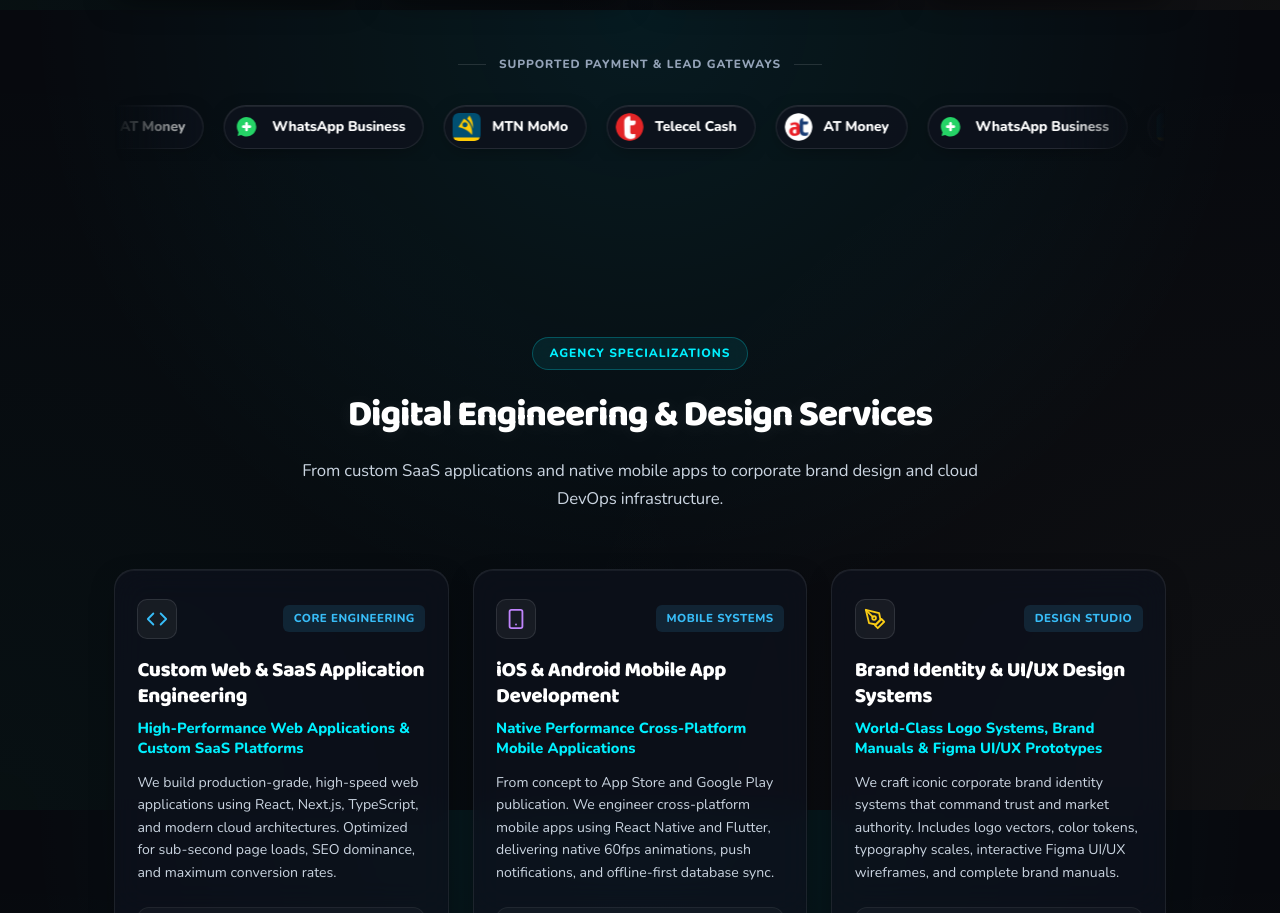
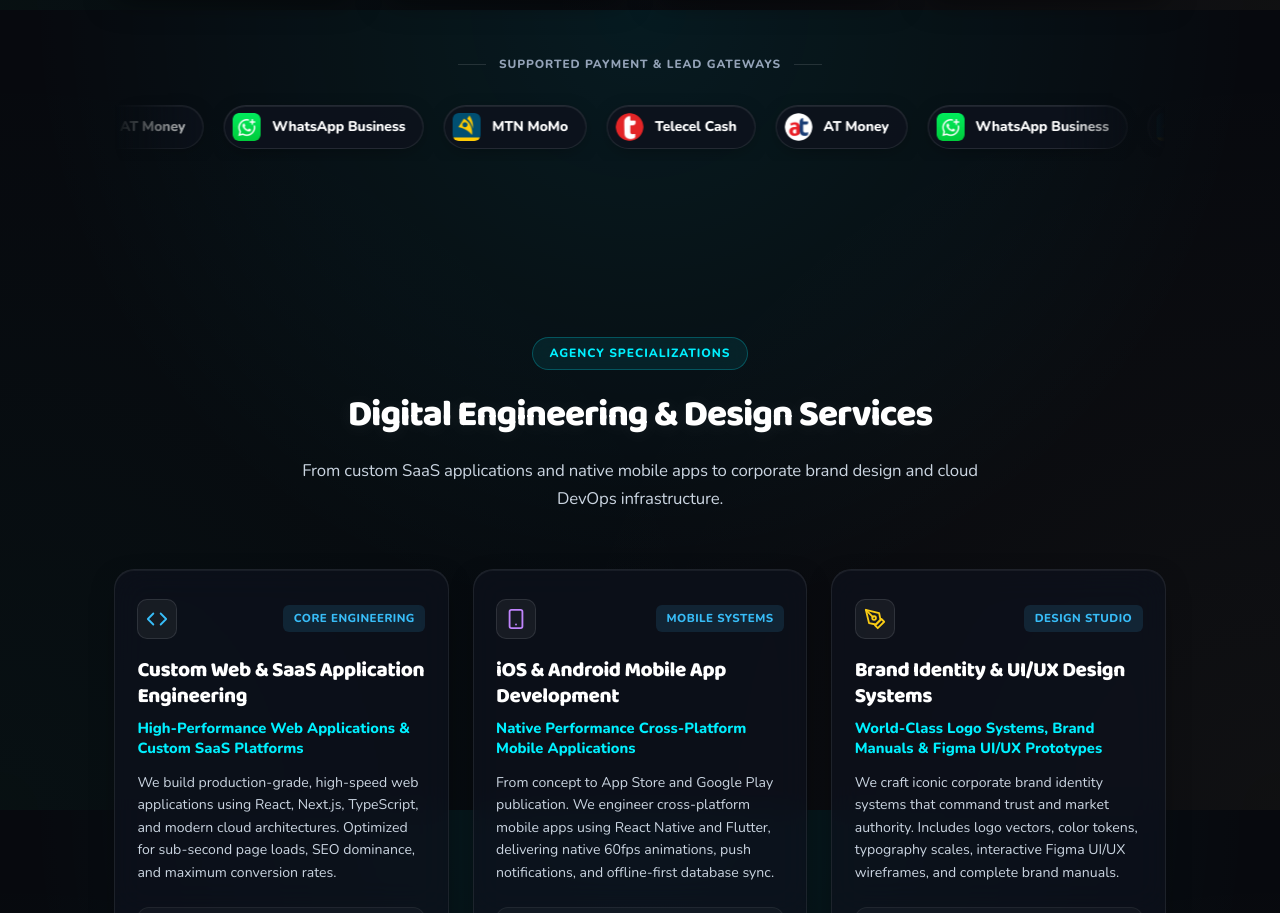
Before and after one commit to PhilipKone/Kone-Digital, a React (Vite) app: page / in a window 1280 px wide. Shown: the part 1590-2503 px from the top of the page. Built offline with nearby package versions, Linux system fonts and the light colour scheme; no server answers.

Commit message:
feat(icons): use exact WhatsApp Business with plus icon from user specification

```diff
--- a/src/components/TrustMetrics.tsx
+++ b/src/components/TrustMetrics.tsx
@@ -2,7 +2,7 @@ import React from 'react';
 import momoIcon from '../assets/integrations/momo.png';
 import telecelIcon from '../assets/integrations/telecel.png';
 import atIcon from '../assets/integrations/at_money.png';
-import whatsappIcon from '../assets/integrations/whatsapp.svg';
+import whatsappIcon from '../assets/integrations/whatsapp_business.png';
 
 interface GatewayItem {
   id: string;
@@ -44,8 +44,9 @@ const GATEWAYS: GatewayItem[] = [
     icon: whatsappIcon,
     className: 'whatsapp',
     title: 'WhatsApp Business Automated Order & Lead Routing',
-    imgStyle: {}
+    imgStyle: { borderRadius: '6px' }
   }
+
 ];
 
 export const TrustMetrics: React.FC = () => {
```
Also changed, not shown: src/assets/integrations/whatsapp_business.png (added).
